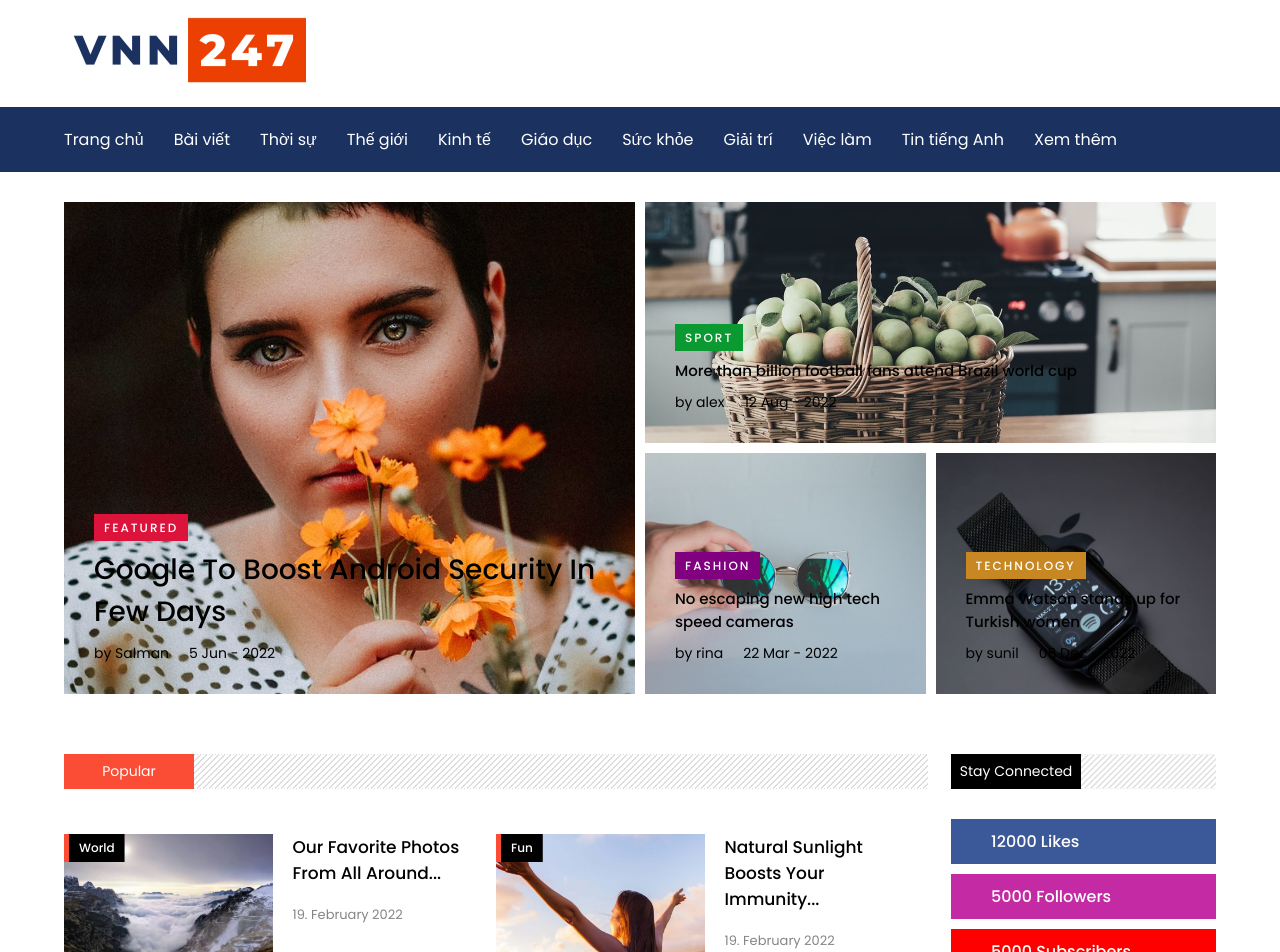
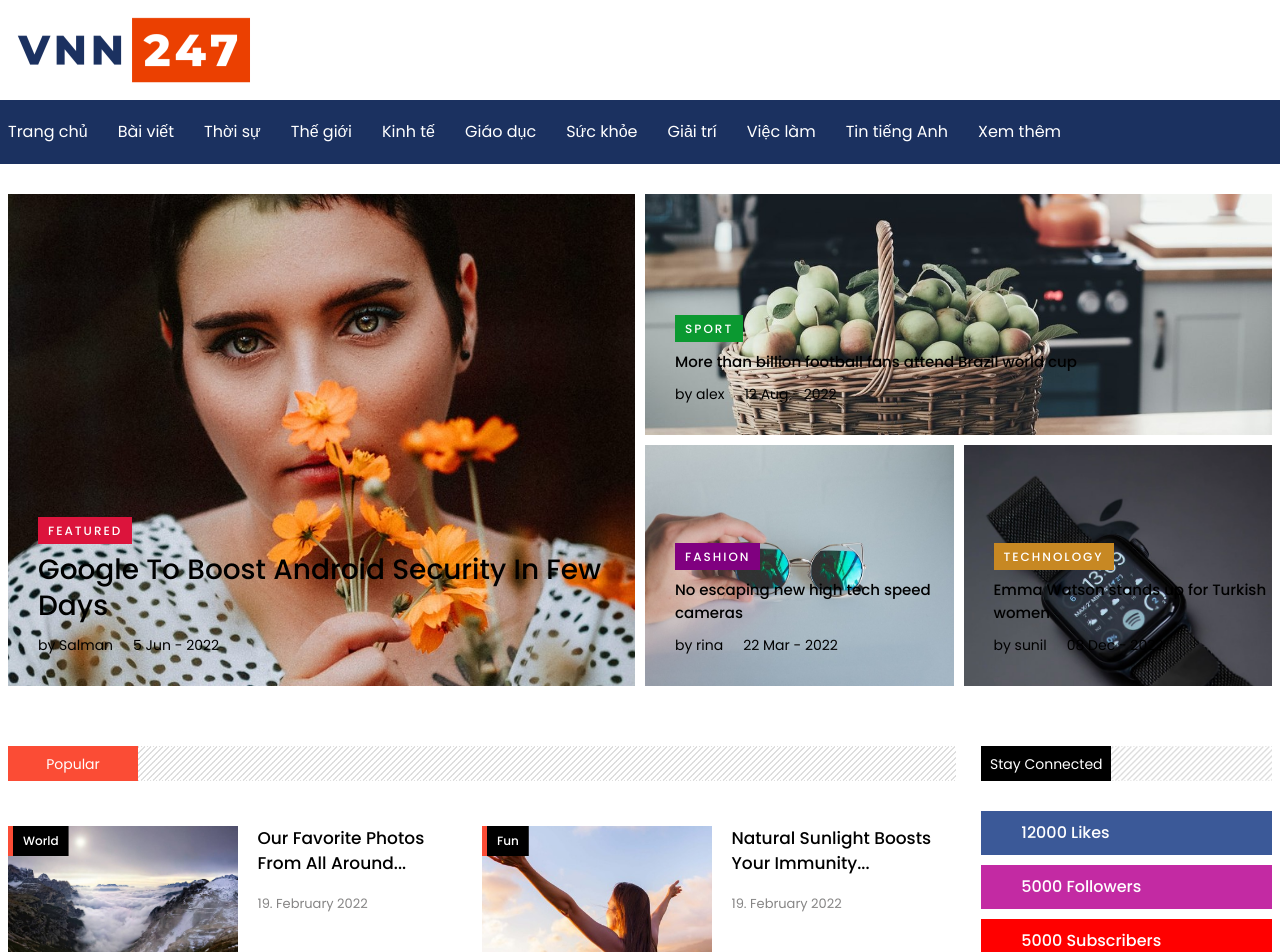
Before and after one commit to dangpvo/VNN247-React, a React (Vite) app: page / in a window 1280 px wide. Shown: the top 952 px of the page. Built offline with nearby package versions, Linux system fonts and the light colour scheme; some icons are missing.

Commit message:
feat: setup global css: utils css and index css

```diff
--- a/src/components/footer/Footer.css
+++ b/src/components/footer/Footer.css
@@ -107,7 +107,6 @@ footer {
   } */
 
   .footer-wrapper {
-    padding-inline: 0.5rem;
     justify-content: space-between;
   }
 
--- a/src/components/header/Header.jsx
+++ b/src/components/header/Header.jsx
@@ -34,8 +34,8 @@ const Header = () => {
 
   return (
     <>
-      <section className="head">
-        <div className="container flexSB">
+      <section className="head container">
+        <div className=" flexSB">
           <div className="logo">
             <img src={assets.logo} alt="" />
           </div>
--- a/src/index.css
+++ b/src/index.css
@@ -3,12 +3,69 @@
 :root {
   --clr-main: #282f6d;
   --clr-main-2: #1b3160;
+
+  --clr-dark: #020617;
+  --clr-light: #f1f5f9;
+  --clr-slate400: #94a3b8;
+  --clr-slate600: #475569;
+  --clr-slate800: #1e293b;
+  --clr-rose: #e11d48;
+  --clr-indigo: #4f46e5;
+
+  --clr-dark-green: #274742;
+  --clr-black-green: #000904;
+  --clr-turquoise: #285981;
+  --clr-light-blue: #bddaec;
+  --clr-light-green: #1ab676;
+  --clr-light-gray: #f7f8fa;
+  --clr-darker-gray-01: #cfcfcf;
+
+  --clr-text-light: #fbfbfb;
+  --clr-lighter-green: #c7d1ce;
+  --clr-dark-01: #262626;
+
+  /* size */
+  --size-xxs: 0.5rem;
+  --size-xs: 0.75rem;
+  --size-sm: 0.875rem;
+  --size-base: 1rem;
+  --size-lg: 1.125rem;
+  --size-xl: 1.25rem;
+  --size-2xl: 1.5rem;
+  --size-3xl: 1.875rem;
+  --size-4xl: 2.25rem;
+  --size-5xl: 3rem;
+  --size-6xl: 3.75rem;
+  --size-7xl: 4.5rem;
+  --size-8xl: 6rem;
+  --size-9xl: 8rem;
+  --size-10xl: 10rem;
+}
+
+/* scroll bar */
+body::-webkit-scrollbar {
+  width: 8px;
+  background-color: var(--clr-main-2);
+}
+
+body::-webkit-scrollbar-track {
+  box-shadow: inset 0 0 0 rgba(0, 0, 0, 0);
+}
+
+body::-webkit-scrollbar-thumb {
+  background-color: var(--clr-slate600);
+  outline: 1px solid var(--clr-slate600);
 }
 
 * {
   padding: 0;
   margin: 0;
   box-sizing: border-box;
+  line-height: calc(1em + 0.5rem);
+}
+
+html {
+  scroll-behavior: smooth;
 }
 
 body {
@@ -31,101 +88,16 @@ a {
   text-decoration: none;
 }
 
-.container {
-  max-width: 90%;
-  margin: auto;
-}
-
-.flexSB {
-  display: flex;
-  align-items: center;
-  justify-content: space-between;
-}
-
-.flex {
-  display: flex;
-}
-
-.paddingTB {
-  padding: 40px 0;
-}
-
-.paddingSmall {
-  padding: 20px 0;
+img,
+picture,
+video,
+svg,
+canvas {
+  display: block;
+  /* max-width: 100%; */
+  user-select: none;
 }
 
 ul {
   list-style-type: none;
 }
-
-.category {
-  font-size: 12px;
-  font-weight: 500;
-  text-transform: uppercase;
-  color: #fff;
-  padding: 5px 10px;
-  letter-spacing: 2px;
-  background-color: purple;
-}
-
-.row {
-  width: 50%;
-}
-
-.image {
-  position: relative;
-}
-
-.category1 {
-  position: absolute;
-  top: 0;
-  left: 0;
-  border-left: 5px solid #fb4c35;
-  width: auto;
-  display: block;
-  background: linear-gradient(to right, #fb4c35 50%, #000 50%);
-  background-size: 200% 100%;
-  background-position: right bottom;
-  transition: all 0.5s ease-out;
-  cursor: pointer;
-}
-
-.category1 span {
-  color: #fff;
-  text-transform: capitalize;
-  letter-spacing: 0;
-}
-
-.category1:hover {
-  background-position: left bottom;
-}
-
-.category1 span:hover {
-  color: #fff;
-}
-
-.title {
-  font-weight: 500;
-  font-size: 17px;
-  margin-bottom: 15px;
-}
-
-.date i {
-  width: 30px;
-  color: #fb4c35;
-  font-size: 13px;
-}
-
-.date label {
-  font-size: 13px;
-  color: #868585;
-}
-
-.desc {
-  font-size: 13px;
-  margin: 10px 0;
-}
-
-.shadow {
-  box-shadow: rgba(0, 0, 0, 0.2) 0 15px 10px -10px;
-}
--- a/src/main.jsx
+++ b/src/main.jsx
@@ -1,6 +1,7 @@
 import { StrictMode } from "react";
 import { createRoot } from "react-dom/client";
 import "./index.css";
+import "./utils.css";
 import App from "./App.jsx";
 import { BrowserRouter } from "react-router-dom";
 
--- /dev/null
+++ b/src/utils.css
@@ -0,0 +1,243 @@
+.btn {
+  display: inline-block;
+  font-weight: 600;
+  text-decoration: none;
+  letter-spacing: -0.05em;
+  background-color: var(--clr-light-green);
+  color: #f1f5f9;
+  padding: 0.5em 1em;
+  border-radius: 6px;
+  box-shadow: 0 10px 20px rgba(39, 71, 66, 0.5), 0 6px 6px rgba(39, 71, 66, 0.5),
+    0 0 100px -10px var(--clr-dark-green);
+  transition: transform 0.3s, box-shadow 0.3s;
+}
+
+.btn:hover {
+  transform: translateY(-3px);
+  box-shadow: 0 14px 28px rgba(39, 71, 66, 0.25),
+    0 10px 10px rgba(39, 71, 66, 0.22), 0 0 120px -10px var(--clr-light-green);
+}
+
+.custom-btn,
+.custom-badge {
+  background: linear-gradient(to bottom, #2c2c2c, #1a1a1a);
+  color: #fff;
+  padding: 10px 20px;
+  font-size: 16px;
+  border: 1px solid #444;
+  border-radius: 8px;
+  box-shadow: inset 0 1px 0 rgba(255, 255, 255, 0.1),
+    0 2px 4px rgba(0, 0, 0, 0.5);
+}
+
+.custom-btn {
+  cursor: pointer;
+  transition: all 0.2s ease-in-out;
+}
+
+.custom-btn:hover {
+  background: linear-gradient(to bottom, #3a3a3a, #222);
+  box-shadow: inset 0 1px 0 rgba(255, 255, 255, 0.2),
+    0 3px 6px rgba(0, 0, 0, 0.6);
+}
+
+.container {
+  /* max-width: 90%;
+  margin: auto; */
+  width: 100%;
+  margin-inline: auto;
+  padding-inline: 0.5rem;
+}
+
+.section {
+  margin-top: 5rem;
+}
+
+.loading {
+  filter: blur(40px) grayscale(100%);
+}
+
+.loaded {
+  filter: blur(0) grayscale(0);
+  transition: 0.7s ease-in-out;
+}
+
+.hide {
+  display: none;
+}
+
+.green-btn {
+  background: linear-gradient(to bottom, #2ecc71, #27ae60);
+  color: white;
+  padding: 10px 20px;
+  font-size: 16px;
+  font-weight: 500;
+  border: none;
+  border-radius: 12px;
+  cursor: pointer;
+  display: inline-flex;
+  align-items: center;
+  gap: 8px;
+  box-shadow: 0 2px 6px rgba(0, 0, 0, 0.3);
+  transition: all 0.2s ease-in-out;
+}
+
+.green-button:hover {
+  background: linear-gradient(to bottom, #38d98a, #2ecc71);
+  box-shadow: 0 4px 8px rgba(0, 0, 0, 0.4);
+}
+
+.img-w60 {
+  width: 60% !important;
+}
+
+.img-w70 {
+  width: 70% !important;
+}
+
+.img-w80 {
+  width: 80% !important;
+}
+
+.img-w90 {
+  width: 90% !important;
+}
+
+.img-w100 {
+  width: 100% !important;
+}
+
+.flexSB {
+  display: flex;
+  align-items: center;
+  justify-content: space-between;
+}
+
+.flex {
+  display: flex;
+}
+
+.paddingTB {
+  padding: 40px 0;
+}
+
+.paddingSmall {
+  padding-block: 20px;
+}
+
+.category {
+  font-size: 12px;
+  font-weight: 500;
+  text-transform: uppercase;
+  color: #fff;
+  padding: 5px 10px;
+  letter-spacing: 2px;
+  background-color: purple;
+}
+
+.row {
+  width: 50%;
+}
+
+.image {
+  position: relative;
+}
+
+.category1 {
+  position: absolute;
+  top: 0;
+  left: 0;
+  border-left: 5px solid #fb4c35;
+  width: auto;
+  display: block;
+  background: linear-gradient(to right, #fb4c35 50%, #000 50%);
+  background-size: 200% 100%;
+  background-position: right bottom;
+  transition: all 0.5s ease-out;
+  cursor: pointer;
+}
+
+.category1 span {
+  color: #fff;
+  text-transform: capitalize;
+  letter-spacing: 0;
+}
+
+.category1:hover {
+  background-position: left bottom;
+}
+
+.category1 span:hover {
+  color: #fff;
+}
+
+.title {
+  font-weight: 500;
+  font-size: 17px;
+  margin-bottom: 15px;
+}
+
+.date i {
+  width: 30px;
+  color: #fb4c35;
+  font-size: 13px;
+}
+
+.date label {
+  font-size: 13px;
+  color: #868585;
+}
+
+.desc {
+  font-size: 13px;
+  margin: 10px 0;
+}
+
+.shadow {
+  box-shadow: rgba(0, 0, 0, 0.2) 0 15px 10px -10px;
+}
+
+/* xs */
+@media (min-width: 475px) {
+  .container {
+    max-width: 475px;
+  }
+}
+
+/* sm */
+@media (min-width: 640px) {
+  .container {
+    max-width: 640px;
+  }
+}
+
+/* md */
+@media (min-width: 768px) {
+  .container {
+    max-width: 768px;
+  }
+}
+
+/* lg */
+@media (min-width: 1024px) {
+  .container {
+    max-width: 1024px;
+  }
+  .section {
+    margin-top: 5rem;
+  }
+}
+
+/* xl */
+@media (min-width: 1280px) {
+  .container {
+    max-width: 1280px;
+  }
+}
+
+/* 2xl */
+@media (min-width: 1536px) {
+  .container {
+    max-width: 1536px;
+  }
+}
```
